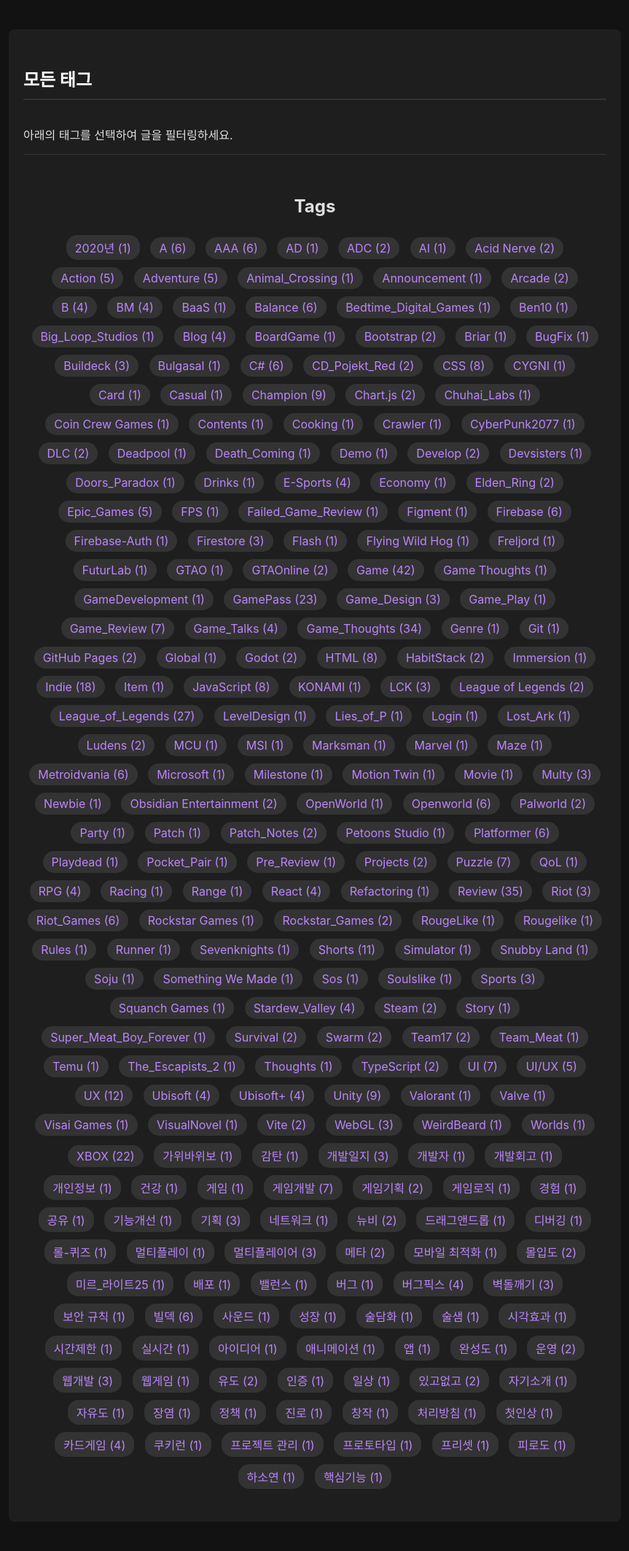
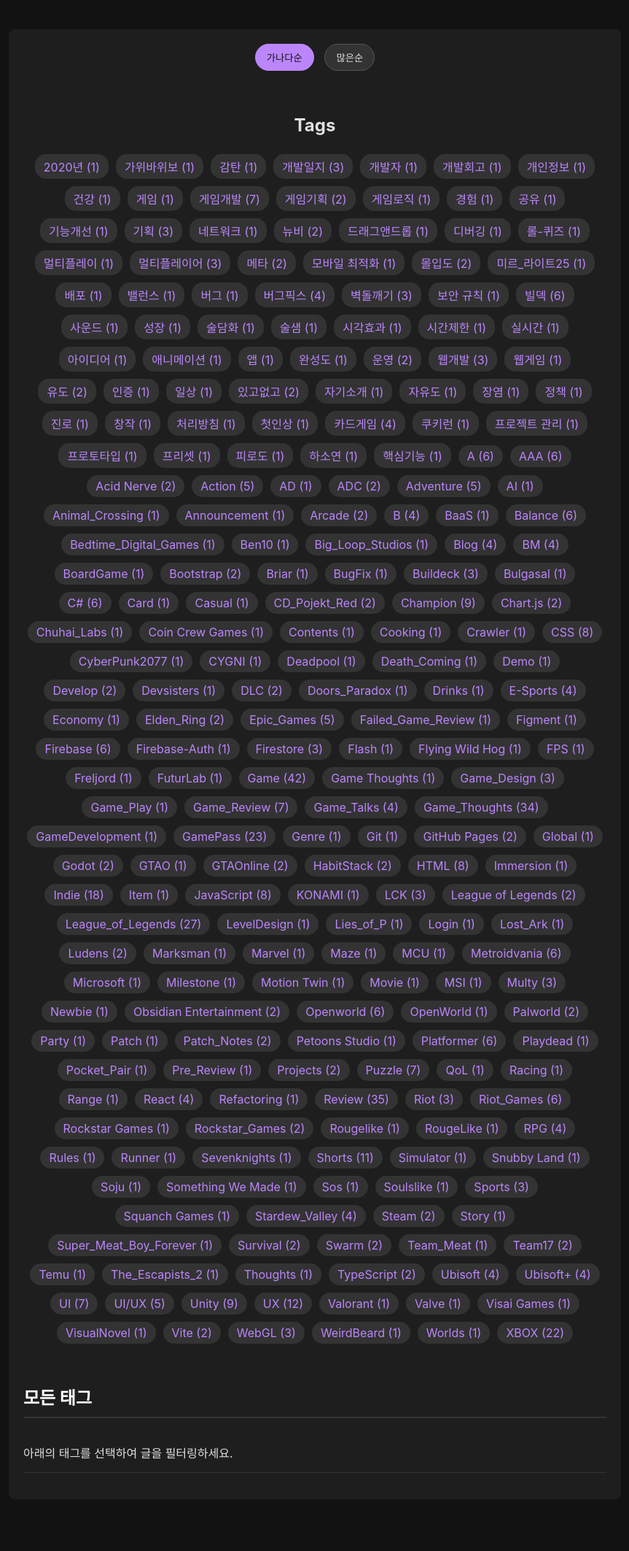
Before and after one commit to hojun313/hojun313.github.io, a Jekyll site: the page built from tags/index.html, in a window 1280 px wide. Shown: the whole page at 73% size, without its empty margins (208-1071 px from the left). Built offline with Jekyll 4.4.1, drawn with Linux system fonts in a browser that asks for light colours; after the commit the page ends 2094 px from its top, so only the background shows below that.

Commit message:
태그 정렬 기능

```diff
--- a/tags/index.html
+++ b/tags/index.html
@@ -7,6 +7,25 @@ title: "Tags"
   body {
     background-color: #121212;
     color: #E0E0E0;
+  }
+  .tag-sort-options {
+    text-align: center;
+    margin-bottom: 20px;
+  }
+  .tag-sort-options button {
+    background-color: #333;
+    color: #E0E0E0;
+    border: 1px solid #555;
+    padding: 8px 15px;
+    margin: 0 5px;
+    border-radius: 20px;
+    cursor: pointer;
+    transition: all 0.2s ease-in-out;
+  }
+  .tag-sort-options button.active {
+    background-color: #BB86FC;
+    color: #121212;
+    border-color: #BB86FC;
   }
   .tag-cloud {
     padding: 20px 0;
@@ -59,20 +78,31 @@ title: "Tags"
   }
 </style>
 
+<div class="tag-sort-options">
+  <button id="sort-alpha" class="active">가나다순</button>
+  <button id="sort-count">많은순</button>
+</div>
+
+<div id="tag-cloud-container" class="tag-cloud">
+  <!-- Tags will be injected here by JavaScript -->
+</div>
+
 <h2 id="tag-name"></h2>
 <ul id="post-list" class="post-list-by-tag">
 </ul>
 
-<div class="tag-cloud">
-  <h2>Tags</h2>
-  {% assign all_tags = site.tags | sort %}
-  {% for tag in all_tags %}
-    <a href="#{{ tag[0] | url_encode }}">{{ tag[0] }} ({{ tag[1].size }})</a>
-  {% endfor %}
-</div>
+<script>
+  // Data loaded from Jekyll
+  const allTags = [
+      {% for tag in site.tags %}
+          {
+              "name": {{ tag[0] | jsonify }},
+              "size": {{ tag[1].size }},
+              "url_hash": "#{{ tag[0] | url_encode }}"
+          },
+      {% endfor %}
+  ];
 
-
-<script>
   const posts = [
     {% for post in site.posts %}
     {
@@ -84,19 +114,45 @@ title: "Tags"
     {% endfor %}
   ];
 
+  // DOM Elements
+  const sortAlphaButton = document.getElementById('sort-alpha');
+  const sortCountButton = document.getElementById('sort-count');
+  const tagCloudContainer = document.getElementById('tag-cloud-container');
+  const postList = document.getElementById('post-list');
+  const tagNameHeader = document.getElementById('tag-name');
+
+  // --- Tag Sorting and Rendering ---
+  function renderTagCloud(tags) {
+    tagCloudContainer.innerHTML = '<h2>Tags</h2>'; // Add title back
+    tags.forEach(tag => {
+      const tagLink = document.createElement('a');
+      tagLink.href = tag.url_hash;
+      tagLink.innerText = `${tag.name} (${tag.size})`;
+      tagCloudContainer.appendChild(tagLink);
+    });
+    updateActiveTag(); // Re-apply active class after re-rendering
+  }
+
+  sortAlphaButton.addEventListener('click', () => {
+    allTags.sort((a, b) => a.name.localeCompare(b.name, 'ko'));
+    renderTagCloud(allTags);
+    sortAlphaButton.classList.add('active');
+    sortCountButton.classList.remove('active');
+  });
+
+  sortCountButton.addEventListener('click', () => {
+    allTags.sort((a, b) => b.size - a.size);
+    renderTagCloud(allTags);
+    sortCountButton.classList.add('active');
+    sortAlphaButton.classList.remove('active');
+  });
+
+  // --- Post Filtering by Tag (existing logic) ---
   function updatePostList() {
     const hash = window.location.hash.substring(1);
     const tagName = decodeURIComponent(hash || '').replace(/\+/g, ' ');
-    const postList = document.getElementById('post-list');
-    const tagNameHeader = document.getElementById('tag-name');
 
-    document.querySelectorAll('.tag-cloud a').forEach(tagLink => {
-      if (decodeURIComponent(tagLink.hash.substring(1)) === tagName) {
-        tagLink.classList.add('tag-active');
-      } else {
-        tagLink.classList.remove('tag-active');
-      }
-    });
+    updateActiveTag();
 
     if (!tagName) {
       tagNameHeader.innerText = '모든 태그';
```
Also changed, not shown: other parts of tags/index.html (+21 -1 lines).
